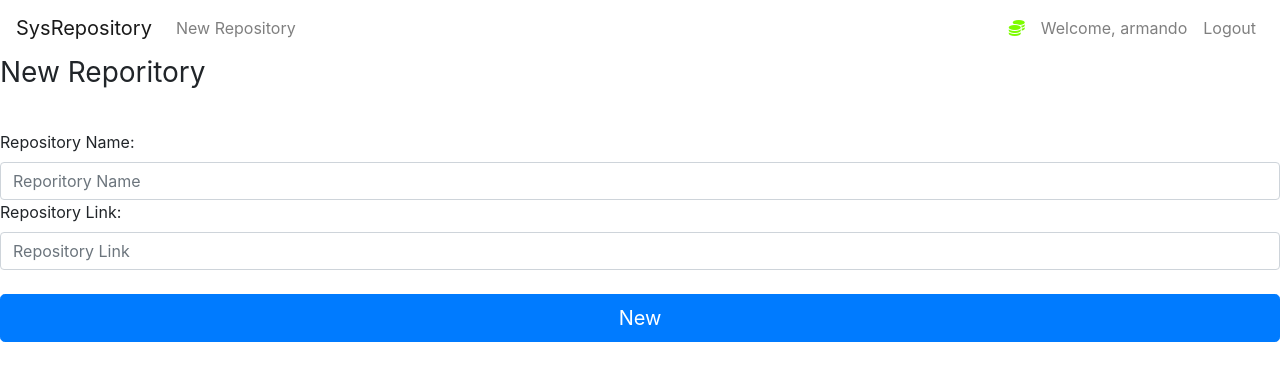
After one commit to myplayareas/sysrepository, a Flask app: page /repository in a window 1280 px wide. The commit adds this page. Shown: the top 381 px of the page. Run offline with Flask 2, Linux system fonts and the light colour scheme; a user stored in the database is signed in; some libraries are stand-ins or nearby versions.

Commit message:
It was created some ajusts and new feature to save repository

```diff
--- a/msr/forms.py
+++ b/msr/forms.py
@@ -1,8 +1,7 @@
 from flask_wtf import FlaskForm
 from wtforms import StringField, PasswordField, SubmitField
 from wtforms.validators import Length, EqualTo, Email, DataRequired, ValidationError
-from msr.models import User
-
+from msr.dao import User
 
 class RegisterForm(FlaskForm):
     def validate_username(self, username_to_check):
@@ -26,3 +25,8 @@ class LoginForm(FlaskForm):
     username = StringField(label='User Name:', validators=[DataRequired()])
     password = PasswordField(label='Password:', validators=[DataRequired()])
     submit = SubmitField(label='Sign in')
+
+class RepositoryForm(FlaskForm):
+    name = StringField(label='Repository Name:', validators=[Length(min=2, max=30), DataRequired()])
+    link = StringField(label='Repository Link:', validators=[Length(min=2, max=500), DataRequired()])
+    submit = SubmitField(label='New')
--- a/msr/routes.py
+++ b/msr/routes.py
@@ -1,9 +1,13 @@
 from msr import app
 from flask import render_template, redirect, url_for, flash
-from msr.models import User, Repository
-from msr.forms import RegisterForm, LoginForm
+from msr.dao import User, Users, Repository, Repositories
+from msr.forms import RegisterForm, LoginForm, RepositoryForm
 from msr import db
 from flask_login import login_user, logout_user, login_required, current_user
+import datetime
+
+usersCollection = Users()
+repositoryColletion = Repositories()
 
 @app.route('/')
 @app.route('/home')
@@ -20,11 +24,8 @@ def msr_page():
 def register_page():
     form = RegisterForm()
     if form.validate_on_submit():
-        user_to_create = User(username=form.username.data,
-                              email_address=form.email_address.data,
-                              password=form.password1.data)
-        db.session.add(user_to_create)
-        db.session.commit()
+        user_to_create = User(username=form.username.data, email_address=form.email_address.data, password=form.password1.data)
+        usersCollection.insert_user(user_to_create)
         login_user(user_to_create)
         flash(f"Account created successfully! You are now logged in as {user_to_create.username}", category='success')
         return redirect(url_for('msr_page'))
@@ -39,9 +40,7 @@ def login_page():
     form = LoginForm()
     if form.validate_on_submit():
         attempted_user = User.query.filter_by(username=form.username.data).first()
-        if attempted_user and attempted_user.check_password_correction(
-                attempted_password=form.password.data
-        ):
+        if attempted_user and attempted_user.check_password_correction(attempted_password=form.password.data):
             login_user(attempted_user)
             flash(f'Success! You are logged in as: {attempted_user.username}', category='success')
             return redirect(url_for('msr_page'))
@@ -55,3 +54,36 @@ def logout_page():
     logout_user()
     flash("You have been logged out!", category='info')
     return redirect(url_for("home_page"))
+
+def exist_repository_in_user(name, link, lista):
+    checa = False
+    if len(lista) > 0:
+        for each in lista:
+            if each.name == name or each.link == link:
+                checa = True
+    return checa
+
+@app.route('/repository', methods=['GET', 'POST'])
+@login_required
+def repository_page():
+    form = RepositoryForm()
+
+    if form.validate_on_submit():
+        name = form.name.data
+        link = form.link.data
+
+        list_user_repositories = repositoryColletion.query_repositories_by_user_id(current_user.get_id())
+        if not exist_repository_in_user(name, link, list_user_repositories):
+            repository = Repository(name=name, link=link, creation_date=datetime.datetime.now(),
+                                            analysis_date=None, analysed=0, owner=current_user.get_id())
+            repositoryColletion.insert_repository(repository)
+            flash(f'Repository {repository.name} created with success!', category='success')
+            return redirect(url_for('msr_page'))
+
+        flash('Repository already exist!', category='danger')
+
+    if form.errors != {}: #If there are not errors from the validations
+        for err_msg in form.errors.values():
+            flash(f'There was an error with new repository: {err_msg}', category='danger')
+
+    return render_template('repository.html', form=form)
--- a/msr/templates/base.html
+++ b/msr/templates/base.html
@@ -14,20 +14,17 @@
    </head>
    <body>
     <nav class="navbar navbar-expand-md navbar-light">
-      <a class="navbar-brand" href="#">SysRepository</a>
+      <a class="navbar-brand" href="{{ url_for('msr_page') }} ">SysRepository</a>
       <button class="navbar-toggler" type="button" data-toggle="collapse" data-target="#navbarNav">
         <span class="navbar-toggler-icon"></span>
       </button>
       <div class="collapse navbar-collapse" id="navbarNav">
-        <ul class="navbar-nav mr-auto">
-            <li class="nav-item active">
-                <a class="nav-link" href="{{ url_for('home_page') }}">Home <span class="sr-only">(current)</span></a>
-            </li>
-            <li class="nav-item">
-                <a class="nav-link" href="{{ url_for('msr_page') }}">MSR</a>
-            </li>
-        </ul>
           {% if current_user.is_authenticated %}
+            <ul class="navbar-nav mr-auto">
+                <li class="nav-item">
+                    <a class="nav-link" href="{{ url_for('repository_page') }}">New Repository</a>
+                </li>
+            </ul>
             <ul class="navbar-nav">
                 <li class="nav-item">
                     <a class="nav-link" style="color: lawngreen; font-weight: bold">
--- a/msr/templates/home.html
+++ b/msr/templates/home.html
@@ -5,7 +5,7 @@
 {% block content %}
     <div class="position-relative overflow-hidden p-3 p-md-5 m-md-3 text-center" style="color:black">
         <div class="col-md-5 p-lg-5 mx-auto my-5">
-            <h1 class="display-4 font-weight-normal">Training Coding MSR</h1>
+            <h1 class="display-4 font-weight-normal">SysRepository</h1>
             <p class="lead font-weight-normal">Start analysing repositories by clicking the link below</p>
             <a class="btn btn-primary" href="{{ url_for('msr_page') }}">Get Started</a>
         </div>
--- a/msr/templates/register.html
+++ b/msr/templates/register.html
@@ -6,7 +6,7 @@
 {% block content %}
 <body class="text-center">
     <div class="container">
-        <form method="POST" class="form-register" style="color:white">
+        <form method="POST" class="form-register">
             {{ form.hidden_tag() }}
             <img class="mb-4" src="{{ url_for('static', filename='img/repository.png') }}" alt="">
             <h1 class="h3 mb-3 font-weight-normal">
--- /dev/null
+++ b/msr/templates/repository.html
@@ -0,0 +1,25 @@
+{% extends 'base.html' %}
+{% block title %}
+  Repository Page
+{% endblock %}
+
+{% block content %}
+
+<form method="POST" class="form-repository" >
+    {{ form.hidden_tag() }}
+    <h1 class="h3 mb-3 font-weight-normal">
+        New Reporitory
+    </h1>
+    <br>
+    {{ form.name.label() }}
+    {{ form.name(class="form-control", placeholder="Reporitory Name") }}
+
+    {{ form.link.label() }}
+    {{ form.link(class="form-control", placeholder="Repository Link") }}
+
+    <br>
+    {{ form.submit(class="btn btn-lg btn-block btn-primary") }}
+    <br>
+</form>
+
+{% endblock %}
--- a/run.py
+++ b/run.py
@@ -1,4 +1,16 @@
 from msr import app
+from msr import db, data_base
+from msr.dao import User, Repository
+
+CREATE_DB_EMPTY = False
+
+try:
+    if CREATE_DB_EMPTY:
+        db.drop_all()
+        db.create_all()
+        print(f'Data base {data_base} created with success!!')
+except Exception as e:
+    print(f'Error creating {data_base} - {e}')
 
 if __name__ == '__main__':
     app.run(debug=True)
```
Also changed, not shown: msr/__init__.py (+7 -1 lines), msr/dao.py (renamed from msr/models.py, +38 -2 lines), README.md, msr/msr.db, 2 other files.
